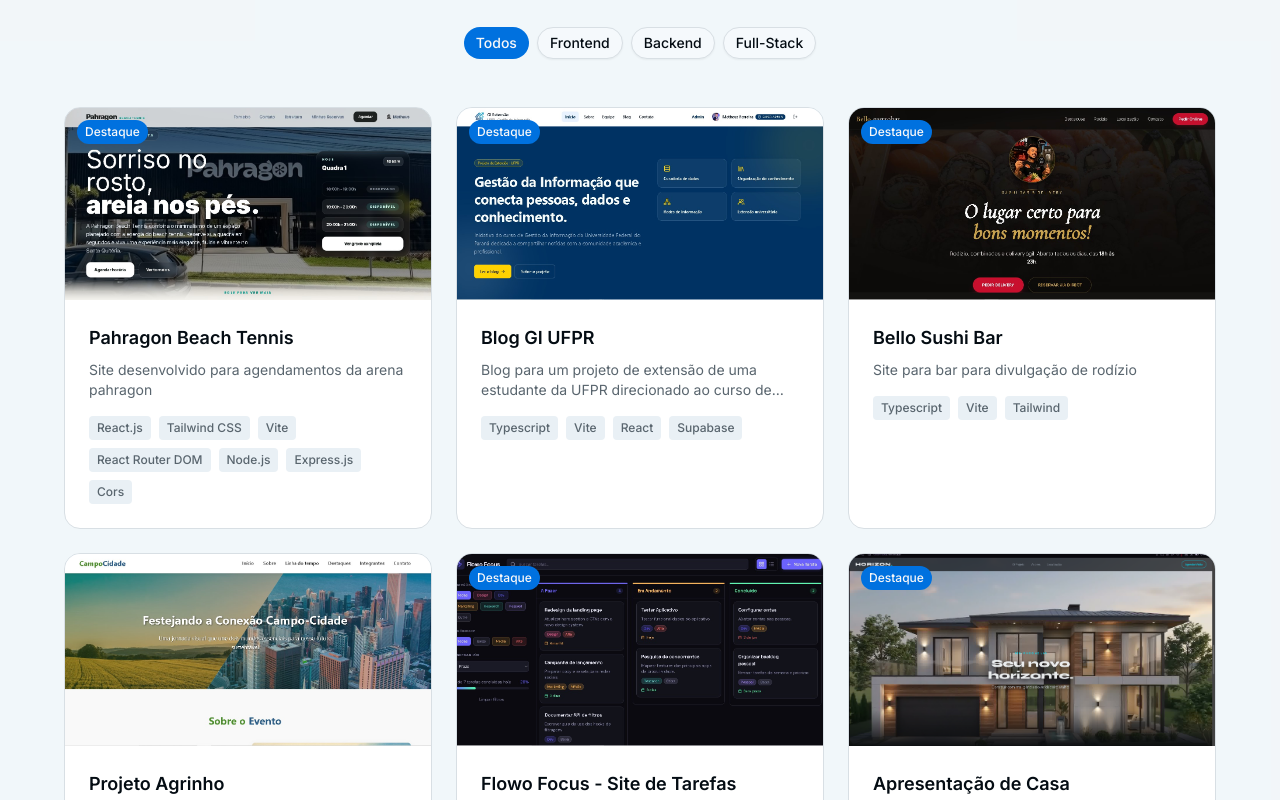
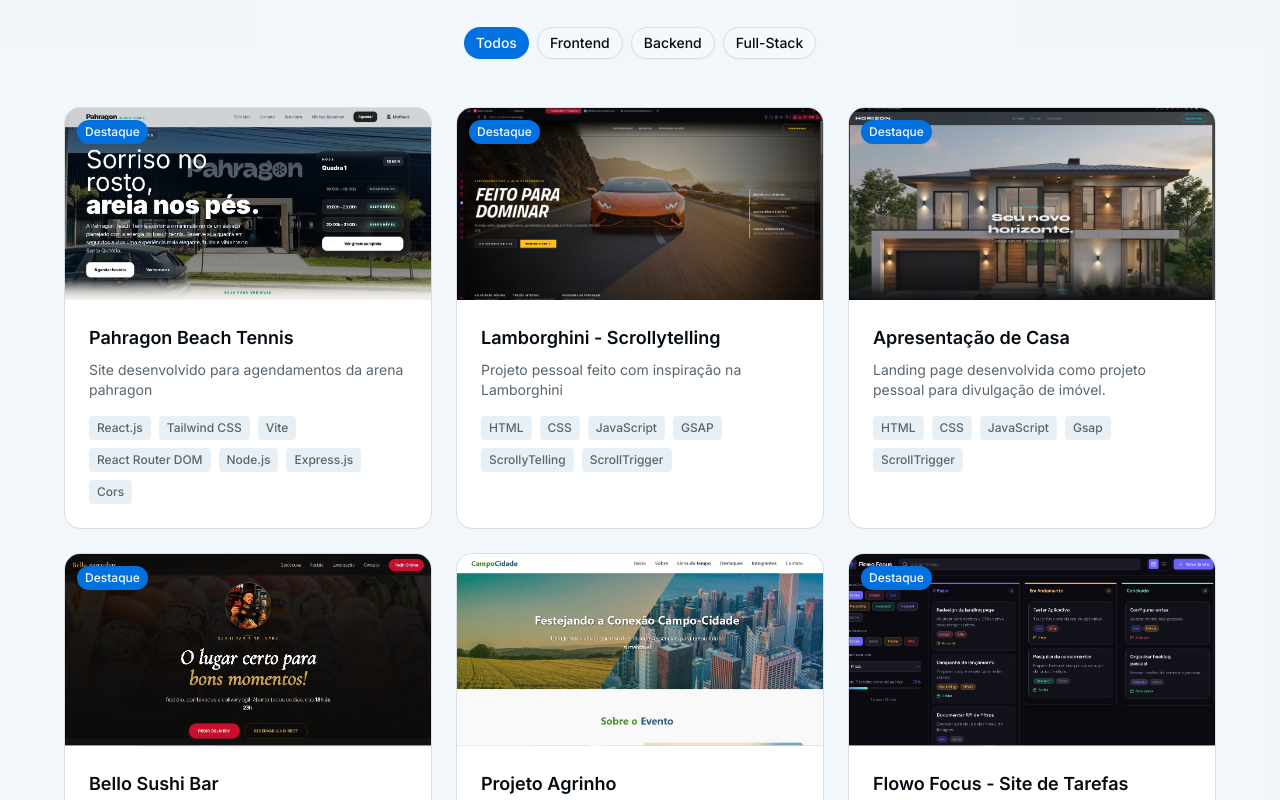
Before and after one commit to Ferreiraztx/portfolio, a Next.js app: page / in a window 1280 px wide. Shown: the part 2500-3300 px from the top of the page. Built offline with nearby package versions, Linux system fonts and the light colour scheme.

Commit message:
Projeto da lamborghini adicionado

```diff
--- a/components/projects-section.tsx
+++ b/components/projects-section.tsx
@@ -12,24 +12,36 @@ const projects = [
     title: "Pahragon Beach Tennis",
     description:
       "Site desenvolvido para agendamentos da arena pahragon",
-      image: "/Pahragon.jpg",
-      tags: ["React.js", "Tailwind CSS", "Vite", "React Router DOM", "Node.js", "Express.js", "Cors" ],
-      category: "Full-Stack",
-      github:"https://github.com/Ferreiraztx/pahragon",
-      demo:"https://pahragon-teal.vercel.app",
-      featured:true,
+    image: "/Pahragon.jpg",
+    tags: ["React.js", "Tailwind CSS", "Vite", "React Router DOM", "Node.js", "Express.js", "Cors"],
+    category: "Full-Stack",
+    github: "https://github.com/Ferreiraztx/pahragon",
+    demo: "https://pahragon-teal.vercel.app",
+    featured: true,
 
   },
   {
     id: 2,
-    title: "Blog GI UFPR",
+    title: "Lamborghini - Scrollytelling",
     description:
-      "Blog para um projeto de extensão de uma estudante da UFPR direcionado ao curso de Gestão da Informação",
-    image: "/GIUFPR.jpg",
-    tags: ["Typescript", "Vite", "React", "Supabase"],
-    category: "Full-Stack",
-    github: "https://github.com/Ferreiraztx/giufpr",
-    demo: "https://giufpr.lovable.app",
+      "Projeto pessoal feito com inspiração na Lamborghini",
+    image: "/lamborghini.png",
+    tags: ["HTML", "CSS", "JavaScript", "GSAP", "ScrollyTelling", "ScrollTrigger"],
+    category: "Frontend",
+    github: "https://github.com/Ferreiraztx/lamborghini",
+    demo: "https://lambo-by-ferreira.vercel.app",
+    featured: true,
+  },
+  {
+    id: 3,
+    title: "Apresentação de Casa",
+    description:
+      "Landing page desenvolvida como projeto pessoal para divulgação de imóvel.",
+    image: "/casa.png",
+    tags: ["HTML", "CSS", "JavaScript", "Gsap", "ScrollTrigger"],
+    category: "Frontend",
+    github: "https://github.com/Ferreiraztx/casa",
+    demo: "https://casa-ruddy.vercel.app",
     featured: true,
   },
   {
@@ -68,18 +80,6 @@ const projects = [
     demo: "https://flowo-focus.vercel.app",
     featured: true,
   },
-  {
-    id: 3,
-    title: "Apresentação de Casa",
-    description:
-      "Landing page desenvolvida como projeto pessoal para divulgação de imóvel.",
-    image: "/casa.png",
-    tags: ["HTML", "CSS", "JavaScript", "Gsap", "ScrollTrigger"],
-    category: "Frontend",
-    github: "https://github.com/Ferreiraztx/casa",
-    demo: "https://casa-ruddy.vercel.app",
-    featured: true,
-  }
 ]
 
 const categories = ["Todos", "Frontend", "Backend", "Full-Stack"]
```
Also changed, not shown: public/lamborghini.png (added).
